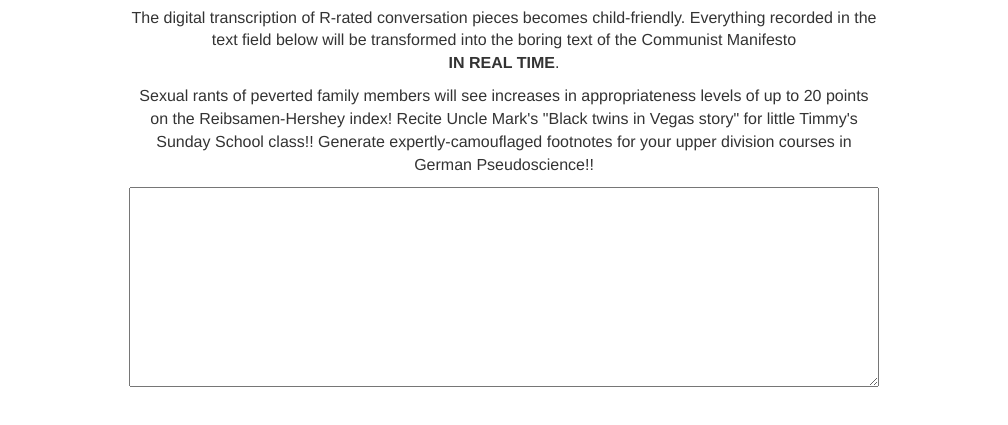
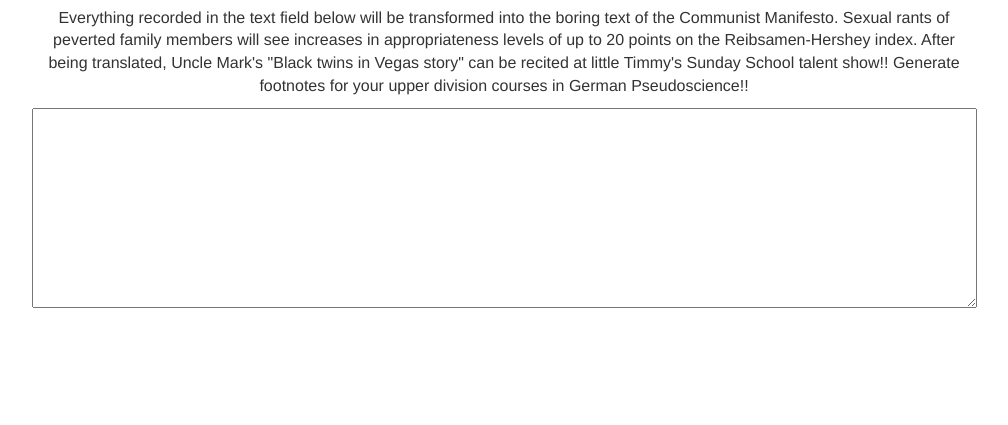
Before and after one commit to jeffreysbrother/PG-ification, a website: page index.html in a window 1280 px wide. Shown: the part 93-518 px from the top of the page, without its empty margins (136-1144 px from the left). Drawn offline with nearby package versions, Linux system fonts and the light colour scheme.

Commit message:
updated content, column width

```diff
--- a/index.html
+++ b/index.html
@@ -3,6 +3,7 @@
 <head>
   <meta charset="UTF-8">
   <meta name="viewport" content="width=device-width, initial-scale=1">
+  <title>PG</title>
   <link rel="stylesheet" href="normalize.css">
   <link rel="stylesheet" href="node_modules/bootstrap/dist/css/bootstrap.min.css">
   <link rel="stylesheet" href="style.css">
@@ -13,15 +14,14 @@
 
 <div class="container">
   <div class="row">
-    <div class="col-md-8 col-lg-offset-2 col-md-offset-2">
+    <div class="col-md-10 col-md-offset-1">
       <h1 class="text-center">PG-ification</h1>
-      <p class="text-center">The digital transcription of R-rated conversation pieces becomes child-friendly. Everything recorded in the text field below will be transformed into the boring text of the Communist Manifesto<br><strong>IN REAL TIME</strong>.</p>
-      <p class="text-center">Sexual rants of peverted family members will see increases in appropriateness levels of up to 20 points on the Reibsamen-Hershey index! Recite Uncle Mark's "Black twins in Vegas story" for little Timmy's Sunday School class!! Generate expertly-camouflaged footnotes for your upper division courses in German Pseudoscience!!</p>
+      <p class="text-center">Everything recorded in the text field below will be transformed into the boring text of the Communist Manifesto. Sexual rants of peverted family members will see increases in appropriateness levels of up to 20 points on the Reibsamen-Hershey index. After being translated, Uncle Mark's "Black twins in Vegas story" can be recited at little Timmy's Sunday School talent show!! Generate footnotes for your upper division courses in German Pseudoscience!!</p>
     </div>
   </div>
 
   <div class="row">
-    <div class="col-md-8 col-lg-offset-2 col-md-offset-2">
+    <div class="col-md-10 col-md-offset-1">
       <textarea name="name"></textarea>
     </div>
   </div>
```
